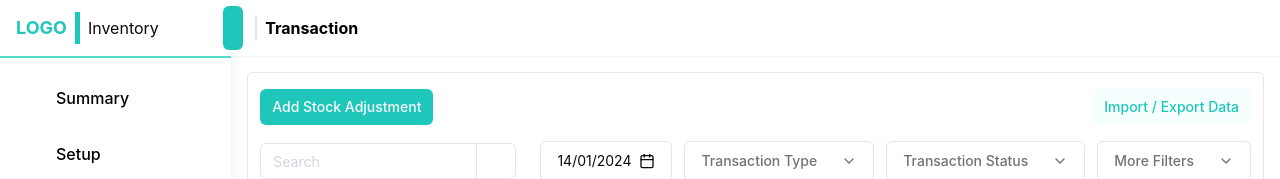
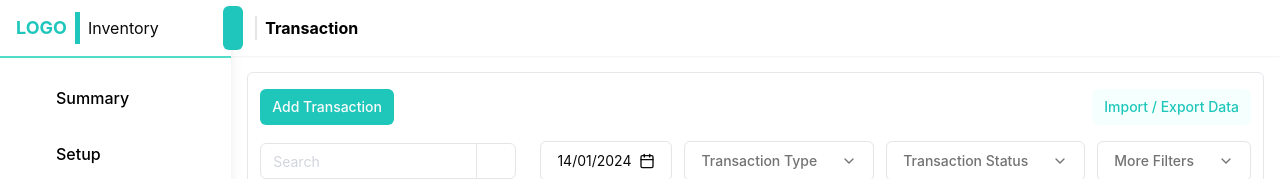
Before and after one commit to Orion-POS/Inventory-React, a React (Vite) app: page /transaction in a window 1280 px wide. Shown: the top 179 px of the page. Built offline with nearby package versions, Linux system fonts and the light colour scheme; some icons are missing.

Commit message:
fix: Add button text

```diff
--- a/src/pages/Transaction/Transaction.tsx
+++ b/src/pages/Transaction/Transaction.tsx
@@ -87,7 +87,7 @@ const Transaction = () => {
       <div className="flex flex-col gap-2">
         <div className="w-100 flex justify-between">
           <Button size={'sm'} onClick={handleOpenModal}>
-            Add Stock Adjustment
+            Add Transaction
           </Button>
           <Button size={'sm'} variant={'ghost'}>
             Import / Export Data
```
